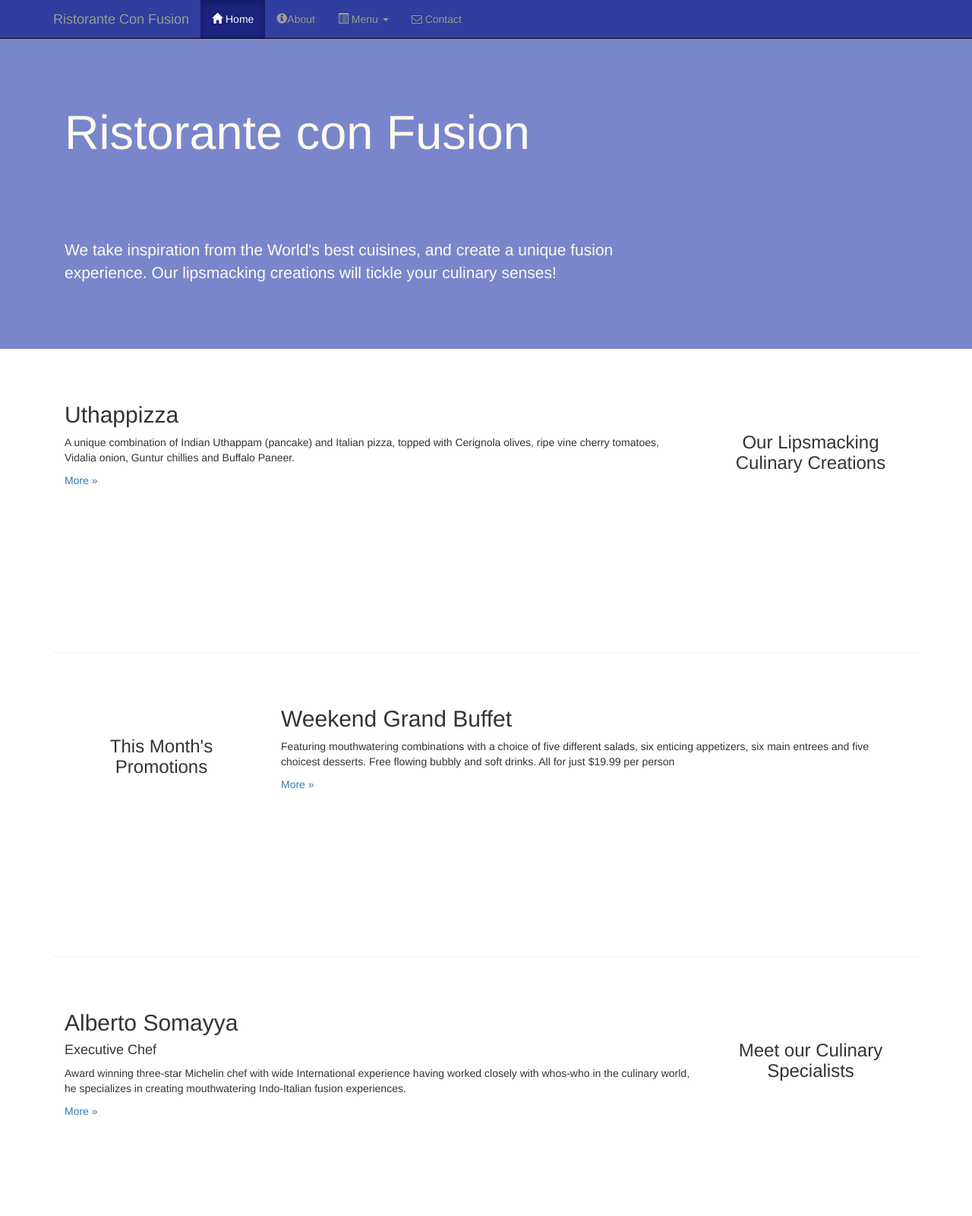
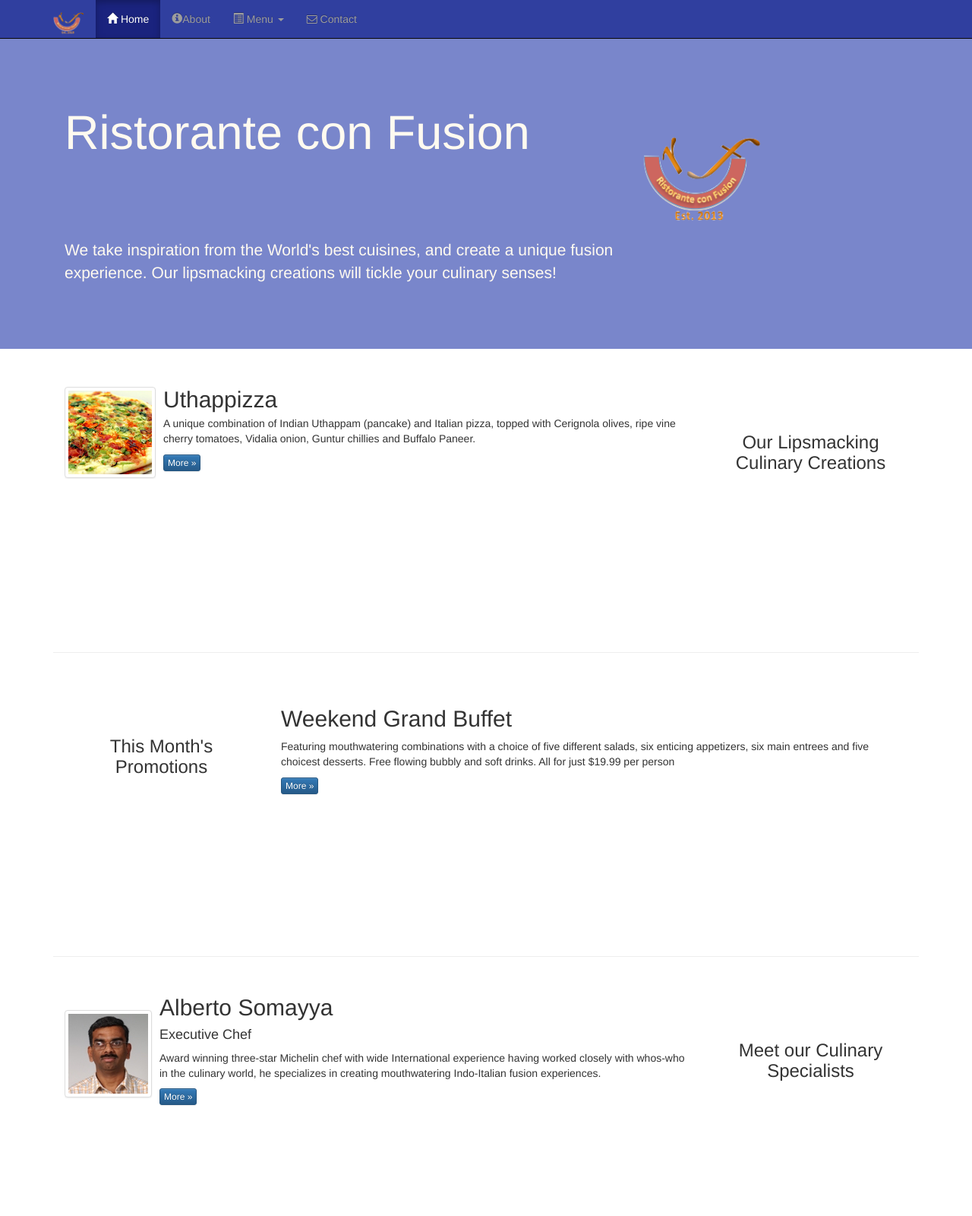
Before and after one commit to SergeyChmil/bootstrap_exercises, a plain HTML site: page conFusion/index.html in a window 1280 px wide. Shown: the top 1600 px of the page at 76% size. Drawn offline with nearby package versions, Linux system fonts and the light colour scheme.

Commit message:
Added images

```diff
--- a/conFusion/index.html
+++ b/conFusion/index.html
@@ -35,7 +35,7 @@
                     <span class="icon-bar"></span>
                     <span class="icon-bar"></span>
                 </button>
-                <a class="navbar-brand" href="#">Ristorante Con Fusion</a>
+                <a class="navbar-brand" href="index.html"><img src="img/logo.png" height=30 width=41></a>
             </div>
             <div id="navbar" class="navbar-collapse collapse">
             <ul class="nav navbar-nav">
@@ -80,7 +80,9 @@
                     <p style="padding:40px;"></p>
                     <p>We take inspiration from the World's best cuisines, and create a unique fusion experience. Our lipsmacking creations will tickle your culinary senses!</p>
                 </div>
-                <div class="col-xs-12 col-sm-4">
+                <div class="col-xs-12 col-sm-2">
+                    <p style="padding:20px;"></p>
+                    <img src="img/logo.png" class="img-responsive">
                 </div>
             </div>
         </div>
@@ -93,9 +95,22 @@
                 <h3 align=center>Our Lipsmacking Culinary Creations</h3>
             </div>
             <div class="col-xs-12 col-sm-9 col-sm-pull-3">
-                <h2>Uthappizza</h2>
-                <p>A unique combination of Indian Uthappam (pancake) and Italian pizza, topped with Cerignola olives, ripe vine cherry tomatoes, Vidalia onion, Guntur chillies and Buffalo Paneer.</p>
-                <p><a  href="#">More &raquo;</a></p>
+                <div class="media">
+                    <div class="media-left media-middle">
+                        <a href="#">
+                            <img class="media-object img-thumbnail"
+                                 src="img/uthappizza.png" alt="Uthappizza">
+                        </a>
+                    </div>
+                    <div class="media-body">
+                        <h2 class="media-heading">Uthappizza</h2>
+                        <p>A unique combination of Indian Uthappam (pancake) and
+                            Italian pizza, topped with Cerignola olives, ripe vine
+                            cherry tomatoes, Vidalia onion, Guntur chillies and
+                            Buffalo Paneer.</p>
+                        <p><a class="btn btn-primary btn-xs" href="#">More &raquo;</a></p>
+                    </div>
+                </div>
             </div>
         </div>
 
@@ -108,7 +123,7 @@
             <div class="col-xs-12 col-sm-9">
                 <h2>Weekend Grand Buffet</h2>
                 <p>Featuring mouthwatering combinations with a choice of five different salads, six enticing appetizers, six main entrees and five choicest desserts. Free flowing bubbly and soft drinks. All for just $19.99 per person </p>
-                <p><a href="#">More &raquo;</a></p>
+                <p><a class="btn btn-primary btn-xs" href="#">More &raquo;</a></p>
             </div>
         </div>
 
@@ -118,10 +133,24 @@
                 <h3 align=center>Meet our Culinary Specialists</h3>
             </div>
             <div class="col-xs-12 col-sm-9 col-sm-pull-3">
-                <h2>Alberto Somayya</h2>
-                <h4>Executive Chef</h4>
-                <p>Award winning three-star Michelin chef with wide International experience having worked closely with whos-who in the culinary world, he specializes in creating mouthwatering Indo-Italian fusion experiences. </p>
-                <p><a href="#">More &raquo;</a></p>
+                <div class="media">
+                    <div class="media-left media-middle">
+                        <a href="#">
+                            <img class="media-object img-thumbnail"
+                                 src="img/alberto.png" alt="Alberto Somayya">
+                        </a>
+                    </div>
+                    <div class="media-body">
+                        <h2 class="media-heading">Alberto Somayya</h2>
+                        <h4>Executive Chef</h4>
+                        <p>Award winning three-star Michelin chef with wide
+                            International experience having worked closely with
+                            whos-who in the culinary world, he specializes in
+                            creating mouthwatering Indo-Italian fusion experiences.
+                        </p>
+                        <p><a class="btn btn-primary btn-xs" href="#">More &raquo;</a></p>
+                    </div>
+                </div>
             </div>
         </div>
     </div>
```
Also changed, not shown: conFusion/aboutus.html (+8 -6 lines), conFusion/contactus.html (+4 -2 lines), conFusion/img/alberto.png (added), conFusion/img/buffet.png (added), conFusion/img/logo.png (added), conFusion/img/uthappizza.png (added), 1 other file.
